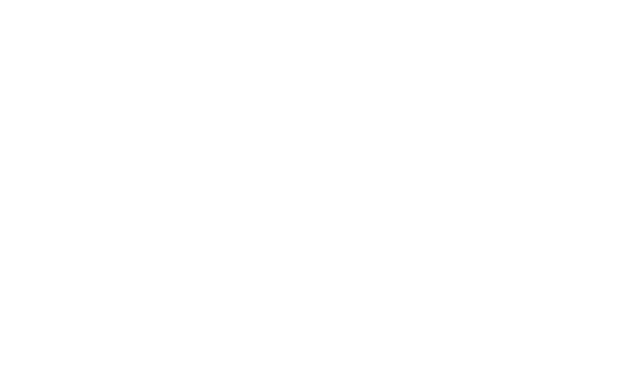
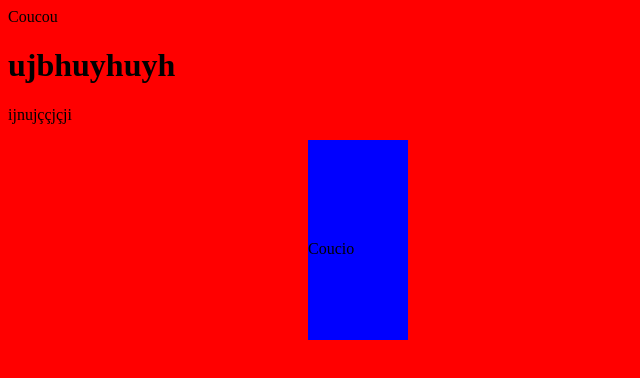
Before and after one commit to Mathias-AURAND/premier_projet, a plain HTML site: page index.html in a window 1280 px wide. Shown: the whole page, without its empty margins (0-640 px from the left). Drawn offline with Linux system fonts and the light colour scheme.

Commit message:
debut css

```diff
--- a/index.html
+++ b/index.html
@@ -4,9 +4,21 @@
     <meta charset="UTF-8">
     <meta http-equiv="X-UA-Compatible" content="IE=edge">
     <meta name="viewport" content="width=device-width, initial-scale=1.0">
+    <link rel="stylesheet" href="style.css">
     <title>Document</title>
 </head>
-<body>
-
+<body class="debut">
+    <header>
+        Coucou
+    </header>
+    <div class="debut">
+        <h1>ujbhuyhuyh</h1>
+        <p>ijnujççjçji</p>
+        <div class ="gateau">
+        </div>
+    </div>
+    <footer class="gateau">
+        Coucio
+    </footer>
 </body>
 </html>
--- /dev/null
+++ b/style.css
@@ -0,0 +1,9 @@
+.debut {
+    background-color: red;
+}
+.gateau {
+    background-color: blue;
+    width: 100px;
+    height: 100px;
+    margin-left: 300px;
+}
```
